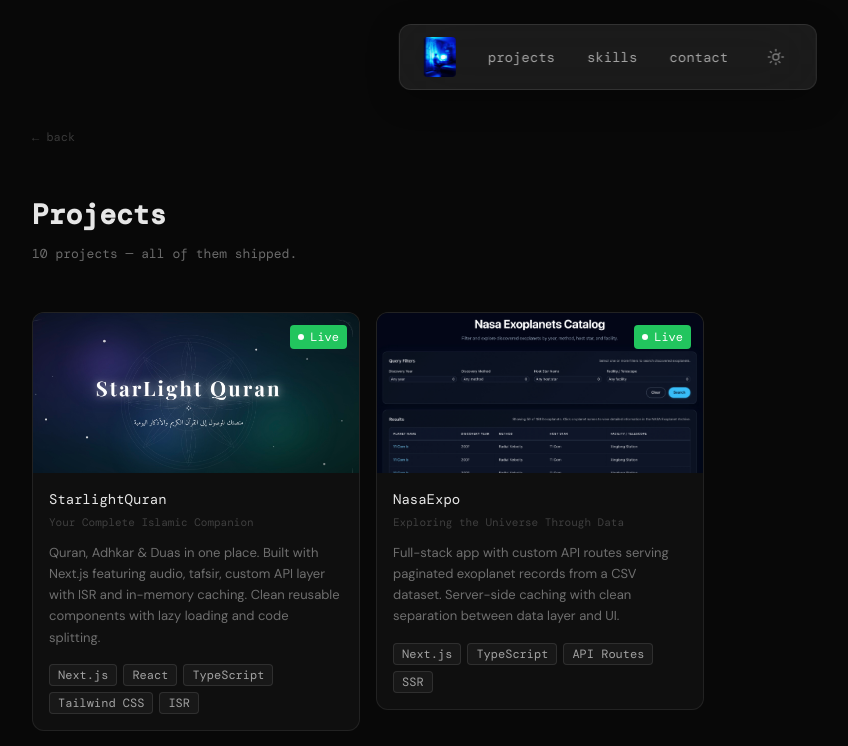
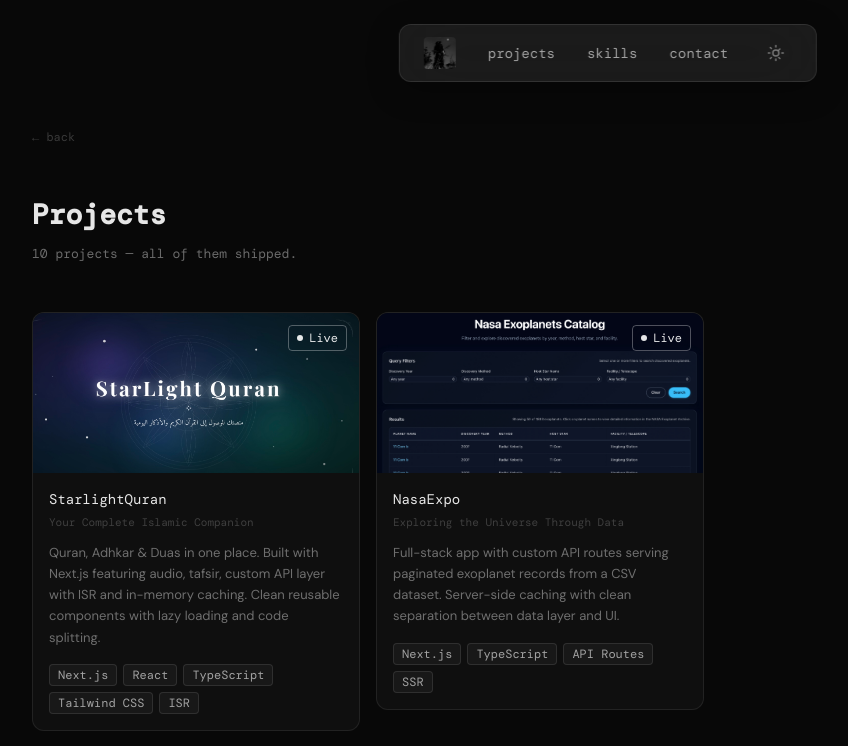
Before and after one commit to OsamaFed/portfolio, a Next.js app: page /projects in a window 1280 px wide. Shown: the top 746 px of the page, without its empty margins (32-880 px from the left). Built offline with nearby package versions, Linux system fonts and the light colour scheme; a web font is replaced by a local one.

Commit message:
cv and live colors

```diff
--- a/components/projects/ProjectCard.tsx
+++ b/components/projects/ProjectCard.tsx
@@ -7,10 +7,11 @@
 }
 
 const statusStyles = {
-  live:        { label: "Live",        dot: true,  color: "#22c55e" },
-  inprogress:  { label: "In Progress", dot: false, color: "#3b82f6" },
-  opensource:  { label: "Open Source", dot: false, color: "#a855f7" },
+  live:        { label: "Live",        dot: true,  color: "transparent", textColor: "rgba(255,255,255,0.9)", border: "1px solid rgba(255,255,255,0.3)" },
+  inprogress:  { label: "In Progress", dot: false, color: "transparent", textColor: "rgba(255,255,255,0.9)", border: "1px solid rgba(255,255,255,0.3)" },
+  opensource:  { label: "Open Source", dot: false, color: "transparent", textColor: "rgba(255,255,255,0.9)", border: "1px solid rgba(255,255,255,0.3)" },
 }
+
 
 export default function ProjectCard({ project }: Props) {
   return (
@@ -51,14 +52,21 @@
 
         {project.status && (
       <span
-            className="absolute top-3 right-3 text-xs px-2 py-1 rounded font-mono flex items-center gap-1.5 text-white"
-            style={{ background: statusStyles[project.status]?.color ?? "#22c55e" }}
+        className="absolute top-3 right-3 text-xs px-2 py-1 rounded font-mono flex items-center gap-1.5"
+        style={{
+          background: statusStyles[project.status]?.color,
+          color: statusStyles[project.status]?.textColor,
+          border: statusStyles[project.status]?.border,
+          backdropFilter: "blur(8px)",
+        }}
       >
         {statusStyles[project.status]?.dot && (
-              <span className="w-1.5 h-1.5 bg-white rounded-full animate-pulse" />
+          <span className="w-1.5 h-1.5 rounded-full animate-pulse"
+            style={{ background: "rgba(255,255,255,0.9)" }} />
         )}
         {statusStyles[project.status]?.label}
       </span>
+
         )}
       </div>
 
```
Also changed, not shown: public/avatar.jpeg, 1 other file (tests, documents, lock files or other folders). Lines whose indentation alone changed are shown as unchanged.
